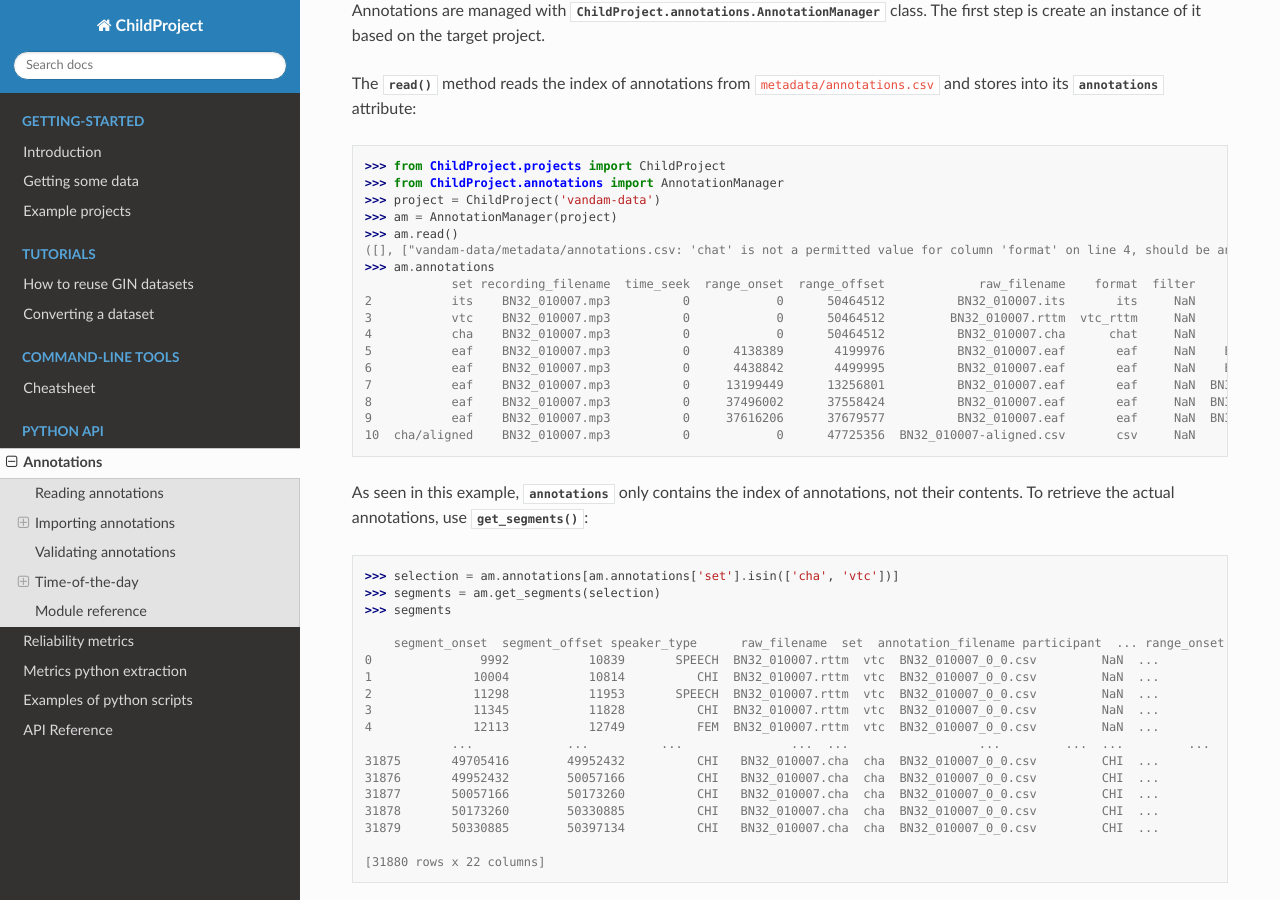
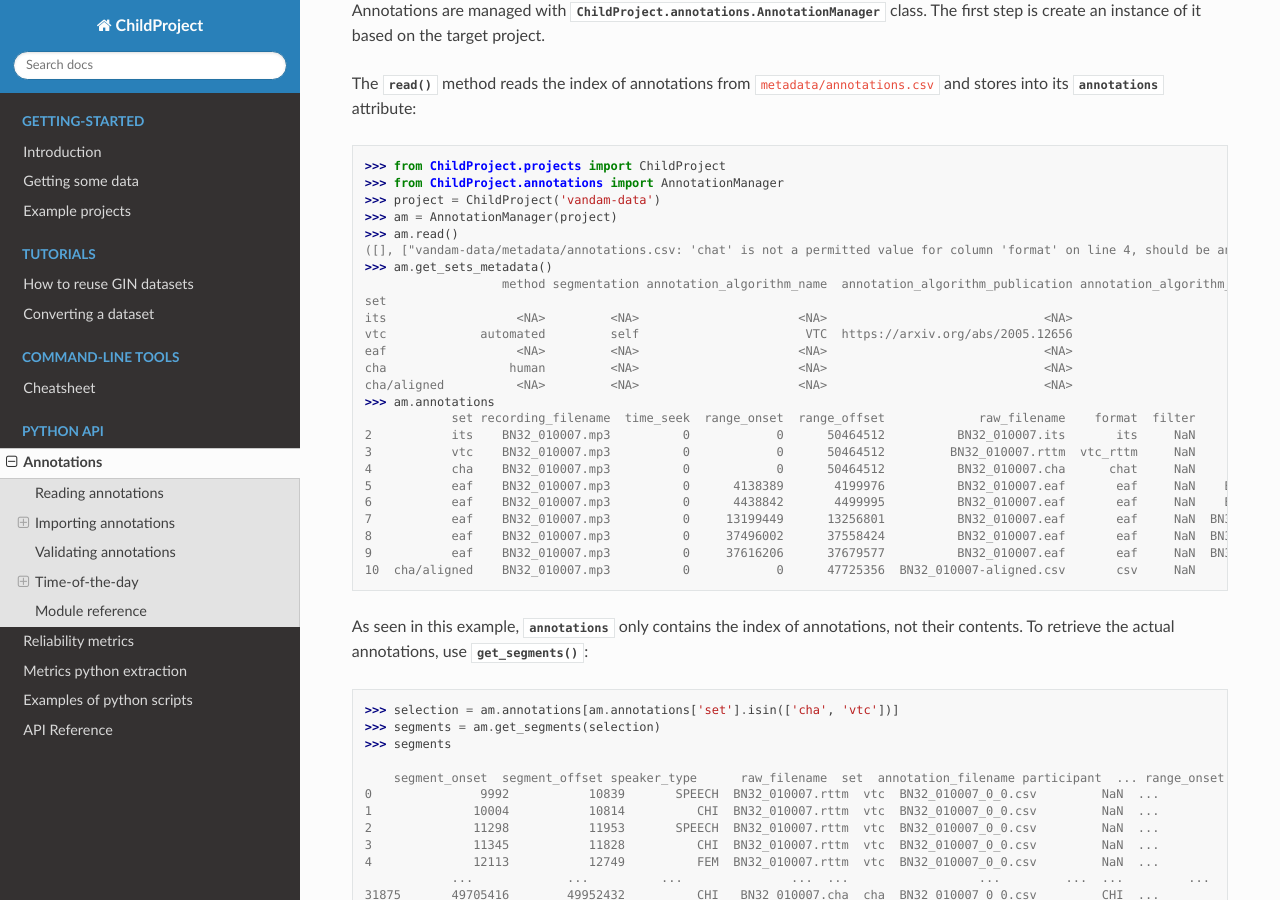
Before and after one commit to LAAC-LSCP/ChildProject, a Sphinx documentation site: the page built from docs/source/api-annotations.rst, in a window 1280 px wide and 900 px high, scrolled down 497 px. Built offline with Sphinx 7.4.7 and the Read the Docs theme 3.1.0, drawn with Linux system fonts in a browser that asks for light colours; pages that are not in the unit, such as notebooks, are missing from menus.

Commit message:
update docs for sets metadata

```diff
--- a/docs/source/_ext/directives.py
+++ b/docs/source/_ext/directives.py
@@ -2,6 +2,8 @@ from docutils import nodes
 from docutils.parsers.rst import Directive
 from docutils.parsers.rst.directives.tables import CSVTable
 from docutils import Component
+
+import re
 
 from inspect import getmembers, isfunction, cleandoc
 
@@ -30,7 +32,9 @@ class CliDoc(CodeBlock):
         if not self.arguments:
             self.arguments = ['bash']
 
-        self.content = ["\n$ {}\n{}".format(command_string, out.decode("utf-8"))]
+        ansi_escape = re.compile(r'\x1B(?:[@-Z\\-_]|\[[0-?]*[ -/]*[@-~])')
+        self.content = "\n$ {}\n{}".format(command_string, out.decode("utf-8"))
+        self.content = [ansi_escape.sub('', self.content)]
 
 from functools import reduce
 import os
@@ -62,6 +66,8 @@ class IndexTable(CSVTable):
             table = [c for c in AnnotationManager.INDEX_COLUMNS if (c.generated or c.required)]
         elif array == 'documentation':
             table = ChildProject.DOCUMENTATION_COLUMNS
+        elif array == 'sets-metadata':
+            table = AnnotationManager.SETS_COLUMNS
 
         if not table:
             raise Exception("invalid table '{}'".format(array))
--- a/docs/source/api-annotations.rst
+++ b/docs/source/api-annotations.rst
@@ -35,6 +35,14 @@ from ``metadata/annotations.csv`` and stores into its
     >>> am = AnnotationManager(project)
     >>> am.read()
     ([], ["vandam-data/metadata/annotations.csv: 'chat' is not a permitted value for column 'format' on line 4, should be any of [csv,vtc_rttm,vcm_rttm,alice,its,TextGrid,eaf,cha,NA]"])
+    >>> am.get_sets_metadata()
+                       method segmentation annotation_algorithm_name  annotation_algorithm_publication annotation_algorithm_version                          annotation_algorithm_repo date_annotation has_speaker_type                                  notes    annotator_name  annotator_experience    duration
+    set
+    its                  <NA>         <NA>                      <NA>                              <NA>                         <NA>                                               <NA>            <NA>             <NA>                                   <NA>              <NA>                  <NA>  2739073787
+    vtc             automated         self                       VTC  https://arxiv.org/abs/2005.12656                          1.0  https://github.com/MarvinLvn/voice-type-classi...      2024-05-10                Y  these are notes about the annotations              <NA>                  <NA>  2739073787
+    eaf                  <NA>         <NA>                      <NA>                              <NA>                         <NA>                                               <NA>            <NA>             <NA>                                   <NA>              <NA>                  <NA>     2400000
+    cha                 human         <NA>                      <NA>                              <NA>                         <NA>                                               <NA>      2022-01-01             <NA>                                   <NA>  Georgia Loukatou                     4    96990000
+    cha/aligned          <NA>         <NA>                      <NA>                              <NA>                         <NA>                                               <NA>            <NA>             <NA>                                   <NA>              <NA>                  <NA>     3793248
     >>> am.annotations
                 set recording_filename  time_seek  range_onset  range_offset             raw_filename    format  filter                annotation_filename          imported_at  error package_version
     2           its    BN32_010007.mp3          0            0      50464512          BN32_010007.its       its     NaN                BN32_010007_0_0.csv  2021-03-06 22:55:06    NaN           0.0.1
--- a/docs/source/processors.rst
+++ b/docs/source/processors.rst
@@ -43,7 +43,7 @@ Values provided to this option should be existing ``recording_filename`` values
 The ``--skip-existing`` switch can be used to skip previously processed files.
 
 Standard audio conversion
-~~~~~~~~~~~~~~~~~~~~~~
+~~~~~~~~~~~~~~~~~~~~~~~~~
 
 Same as the basic processor but using standard parameters for the conversion:
 - single-channel (first channel is kept)
```
Also changed, not shown: docs/source/annotations.rst (+10 -0 lines), docs/source/format.rst (+54 -0 lines), docs/source/tools.rst (+17 -13 lines).
